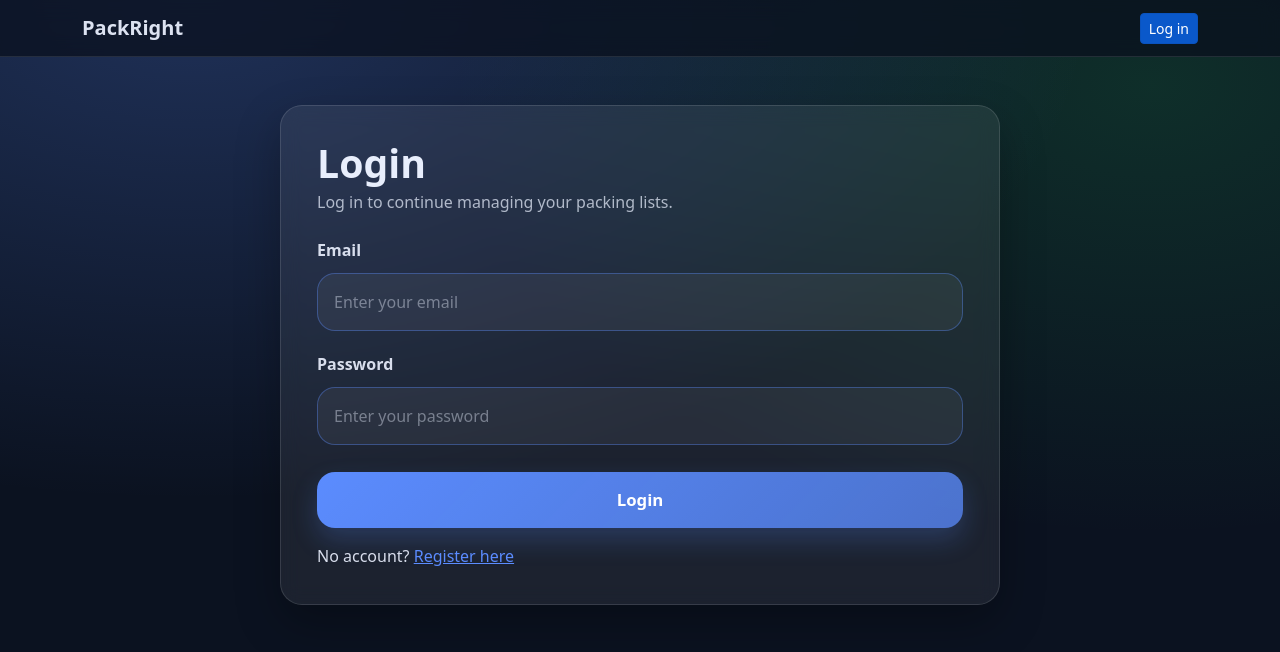
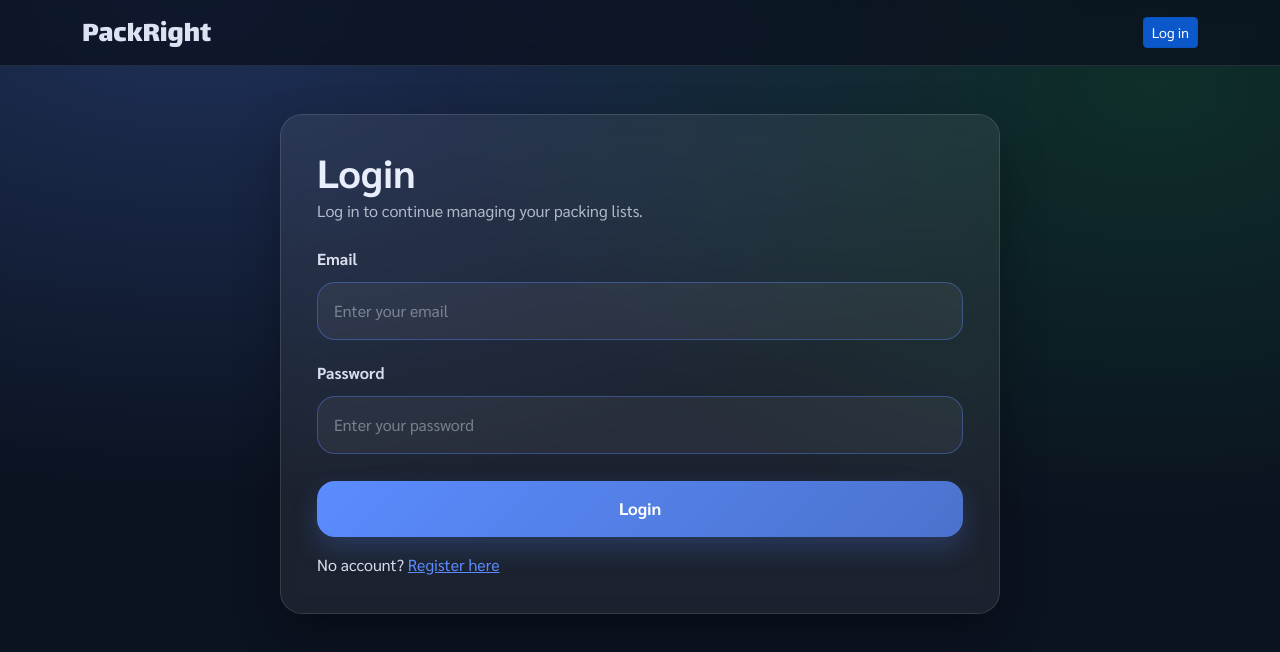
Before and after one commit to fire2711/Packing, a React (Vite) app in the folder packing-hci/: page /auth in a window 1280 px wide. Shown: the top 652 px of the page. Built offline with nearby package versions, Linux system fonts and the light colour scheme; no server answers.

Commit message:
Add Lalezar and Sarabun fonts

```diff
--- a/packing-hci/index.html
+++ b/packing-hci/index.html
@@ -3,6 +3,9 @@
   <head>
     <meta charset="UTF-8" />
     <link rel="icon" type="image/svg+xml" href="/vite.svg" />
+    <link rel="preconnect" href="https://fonts.googleapis.com">
+    <link rel="preconnect" href="https://fonts.gstatic.com" crossorigin>
+    <link href="https://fonts.googleapis.com/css2?family=Lalezar&family=Sarabun:ital,wght@0,100;0,200;0,300;0,400;0,500;0,600;0,700;0,800;1,100;1,200;1,300;1,400;1,500;1,600;1,700;1,800&display=swap" rel="stylesheet">
     <meta name="viewport" content="width=device-width, initial-scale=1.0" />
     <title>packing-hci</title>
   </head>
--- a/packing-hci/src/components/Navbar.jsx
+++ b/packing-hci/src/components/Navbar.jsx
@@ -21,7 +21,7 @@
   return (
     <nav className="navbar navbar-expand-lg border-bottom">
       <div className="container">
-        <Link className="navbar-brand fw-bold" to="/">
+        <Link className="navbar-brand lalezar-regular" to="/">
           PackRight
         </Link>
 
--- a/packing-hci/src/styles/app.css
+++ b/packing-hci/src/styles/app.css
@@ -15,12 +15,18 @@
   --radius-2: 16px;
 }
 
+.lalezar-regular {
+  font-family: "Lalezar";
+}
+
 body {
   background:
     radial-gradient(900px 500px at 15% 0%, rgba(91, 140, 255, 0.25), transparent),
     radial-gradient(700px 450px at 90% 10%, rgba(34, 197, 94, 0.16), transparent),
     var(--bg);
   color: var(--text);
+
+  font-family: Sarabun;
 }
 
 .card,
@@ -280,6 +286,11 @@
   color: rgba(232, 238, 252, 0.95) !important;
 }
 
+.navbar-brand {
+  font-size: 30px;
+  margin-bottom: -6px;
+}
+
 .navbar .btn.btn-primary {
   color: white !important;
 }
```
